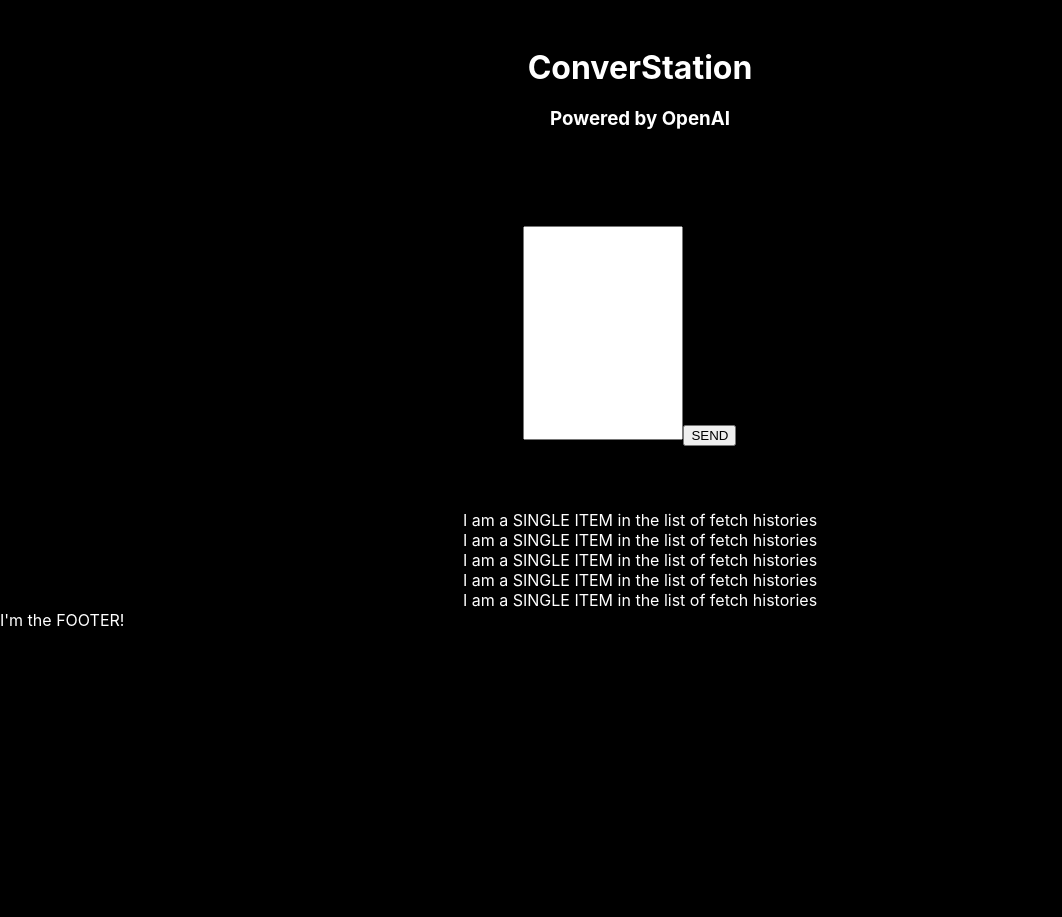
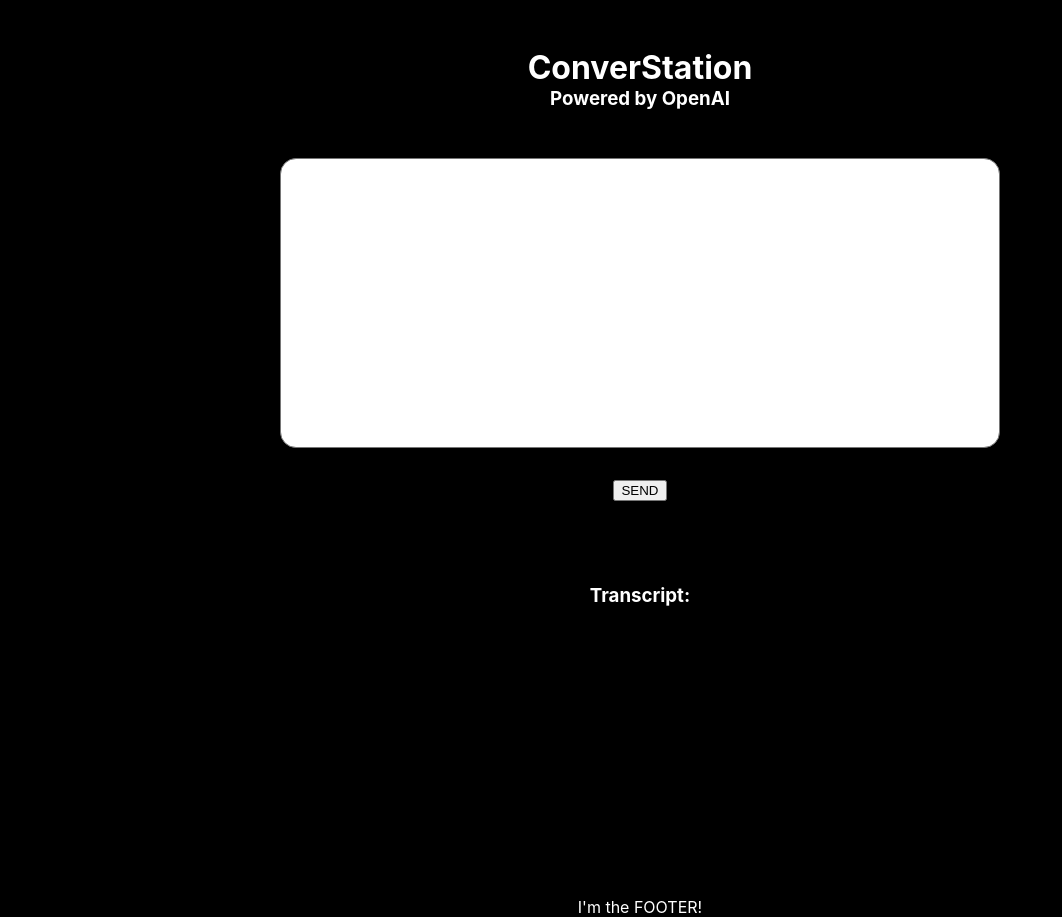
Before and after one commit to JaynewDee/converStation, a React (Create React App) app in the folder client/: page / in a window 1280 px wide. Shown: the whole page, without its empty margins (0-1062 px from the left). Before the commit the page ends 800 px from the top, so only its background shows below. Built offline with nearby package versions, Linux system fonts and the light colour scheme.

Commit message:
results displaying properly in transcript history

```diff
--- a/client/package.json
+++ b/client/package.json
@@ -10,6 +10,7 @@
     "nodemon": "^2.0.16",
     "react": "^18.1.0",
     "react-dom": "^18.1.0",
+    "react-redux": "^8.0.1",
     "react-scripts": "5.0.1",
     "sass": "^1.51.0"
   },
--- a/client/src/App.tsx
+++ b/client/src/App.tsx
@@ -1,4 +1,5 @@
-import { Header, Form, HistorySection, Footer } from "./components/Index";
+import { Header, Portal, Footer } from "./components/Index";
+import React, { useState } from 'react';
 // import { getEngines } from './API/index';
 // import { urls } from './API/urls';
 
@@ -8,11 +9,12 @@
 
 const App: React.FC = () => {
 
+
     return (
       <>
         <Header />
-        <Form />
-        <HistorySection />
+            {/* or, gateway between form, display and history */}
+          <Portal />
         <Footer />
       </>
     );
@@ -23,7 +25,7 @@
 // *** SUMMARY OF AI ENGINE *** //
 
 // "id": "curie"
-// "id": "text-curie-001"
+// "engine_id": "text-curie-001"
 
 // Curie
 
--- a/client/src/components/Footer.tsx
+++ b/client/src/components/Footer.tsx
@@ -2,7 +2,7 @@
 
 const Footer: React.FC = () => {
   return (
-    <div> I'm the FOOTER! </div>
+    <div id="footer-box"> I'm the FOOTER! </div>
   )
 }
 
--- a/client/src/components/Form.tsx
+++ b/client/src/components/Form.tsx
@@ -3,51 +3,57 @@
 
 // import FormSubmit from './Buttons/FormSubmit';
 // import GetAll from './Buttons/GetAll';
+type FormProps = {
+  setCurrent: any;
+};
 
-const Form: React.FC = () => {
+const Form: React.FC<FormProps> = ({ setCurrent }) => {
   const [formText, setFormText] = useState("");
   const [prompt, setPrompt] = useState("");
   const [roboReply, setReply] = useState("");
 
   console.log(prompt);
   console.log(roboReply);
-  console.log(formText);
+
   const handleInputChange = (event) => {
     const { value } = event.target;
     setFormText(value);
   };
 
-
   const handleFormSubmit = async (event) => {
     event.preventDefault();
     await axios({
-        method: 'post',
-        url: '/api/completion',
+      method: "post",
+      url: "/api/completion",
       data: {
-            prompt: formText
-        }
-    }).then((data) => {
+        prompt: formText,
+      },
+    })
+      .then((data) => {
         // Strip newlines from relevant prompt/response data
         let choices = data.data.choices[0].text.replace(/(\r\n|\n|\r)/gm, " ");
         // Transform json string into manageable object
-        let promptObject = JSON.parse(data.config.data)
+        let promptObject = JSON.parse(data.config.data);
         // Extract string value of prompt key in object
         let textOnly = promptObject.prompt;
         // Replace any occurences of the prompt inside the entire text string,
         // storing only the AI's response
-        let replyOnly = choices.replace(textOnly, "")
-
+        let replyOnly = choices.replace(textOnly, "");
         // Store final values in component state, to pass to parents
-        setPrompt(textOnly)
-        setReply(replyOnly)
+        setPrompt(textOnly);
+        setReply(replyOnly);
+        return {prompt: textOnly, response: replyOnly}
       })
+      .then((current) => {
+        setCurrent(current);
+      });
     // clear form values
     setFormText("");
   };
 
+
   return (
     <section className="prompt-box">
-
       <form action="submit" method="post" id="prompt-form">
         <textarea
           value={formText}
@@ -63,7 +69,6 @@
           onClick={handleFormSubmit}
         ></input>
       </form>
-
     </section>
   );
 };
--- a/client/src/components/Header.tsx
+++ b/client/src/components/Header.tsx
@@ -3,7 +3,7 @@
 const Header: React.FC = () => {
   return (
     <header id="header-box">
-        <h1>ConverStation</h1> <br />
+        <h1>ConverStation</h1>
         <h3>Powered by OpenAI</h3>
     </header>
   )
--- a/client/src/components/HistorySection.tsx
+++ b/client/src/components/HistorySection.tsx
@@ -1,16 +1,34 @@
-import React from 'react'
+import React, { useState, useEffect } from 'react'
 import HistoryItem from './HistoryItem';
-const HistorySection: React.FC = () => {
+
+interface HistoryTypes {
+    data: object[]
+}
+
+const HistorySection: React.FC<HistoryTypes> = ({data}) => {
+    const [history, setHistory] = useState([])
+    console.log(history)
+    useEffect(() => {
+        setHistory([data, ...history])
+    }, [data])
   return (
-    <section id="history-box">
+      <>
 
-        <HistoryItem />
-        <HistoryItem />
-        <HistoryItem />
-        <HistoryItem />
-        <HistoryItem />
+    <section id="history-section">
+        <h3>Transcript:</h3>
+        <div id="history-box">
+        {history.map((exchange) => {
 
+                return (
+                    <div className="exchange">
+                        <h4>{exchange.prompt}</h4>
+                        <p>{exchange.response}</p>
+                    </div>
+                )
+        })}
+        </div>
     </section>
+    </>
   )
 }
 
--- a/client/src/components/Index.ts
+++ b/client/src/components/Index.ts
@@ -2,5 +2,6 @@
 import Header from './Header';
 import HistorySection from './HistorySection';
 import Footer from './Footer';
+import Portal from './Portal';
 
-export { Form, Header, HistorySection, Footer };
+export { Form, Header, HistorySection, Footer, Portal };
--- /dev/null
+++ b/client/src/components/Portal.tsx
@@ -0,0 +1,23 @@
+import React, { useState, useEffect } from 'react'
+import Form from './Form';
+import HistorySection from './HistorySection';
+
+
+const Portal:React.FC = () => {
+
+// Current, or previous, prompt/response pair that was passed
+const [currentExchange, setCurrent] = useState([{}]);
+// Aggregate history of exchanges
+console.log(currentExchange)
+
+
+
+  return (
+    <div id="portal-box">
+        <Form setCurrent={setCurrent}/>
+        <HistorySection data={currentExchange} />
+    </div>
+  )
+}
+
+export default Portal;
--- /dev/null
+++ b/client/src/context/ConverContext.tsx
@@ -0,0 +1,6 @@
+import React from 'react';
+import { Provider } from 'react-redux';
+
+export default function ConversationProvider(props) {
+    return <Provider {...props} />
+}
--- a/client/src/index.scss
+++ b/client/src/index.scss
@@ -23,7 +23,7 @@
         margin: 3rem auto 0;
     }
     h3 {
-        margin: 0 auto 6rem;
+        margin: 0 auto 3rem;
     }
 }
 
@@ -35,18 +35,37 @@
     margin-bottom: 4rem;
 
     #prompt-form {
+        display: flex;
+        justify-content: center;
+        align-items: center;
+        flex-flow: column wrap;
+        width: 66%;
 
         #prompt-field {
             margin: auto;
             width: 66%;
+            height: 12rem;
+            resize: none;
+            padding: 3rem 5rem;
+            font-size: 2rem;
+            letter-spacing: 1.7;
+            border-radius: 1rem;
+            caret-color: red;
+        }
+        #prompt-field::after {
+            content: "";
+            position: relative;
+            margin: auto;
+            width: 66%;
             height: 13rem;
             resize: none;
-            overflow: auto;
+
+            pointer-events: none;
+            z-index: -1;
         }
         .submit-btn {
             margin-top: 2rem;
         }
-
     }
 
 
@@ -58,8 +77,28 @@
 //     align-items: center;
 //     flex-flow: column wrap;
 // }
+#history-section {
+    display: flex;
+    justify-content: center;
+    align-items: center;
+    flex-flow: column wrap;
+    overflow: auto;
+    #history-box {
+        position: relative;
+        display: block;
+        height: 17rem;
+        width: 66%;
+        margin: auto;
+        .exchange {
+            width: 66%;
+            display: flex;
+            flex-flow: column wrap;
+            margin: auto;
+        }
+    }
+}
 
-#history-box {
+#footer-box {
     display: flex;
     justify-content: center;
     align-items: center;
```
Also changed, not shown: client/src/components/Buttons/GetOne.tsx (+15 -37 lines), 1 other file (tests, documents, lock files or other folders). Lines whose indentation alone changed are shown as unchanged.
